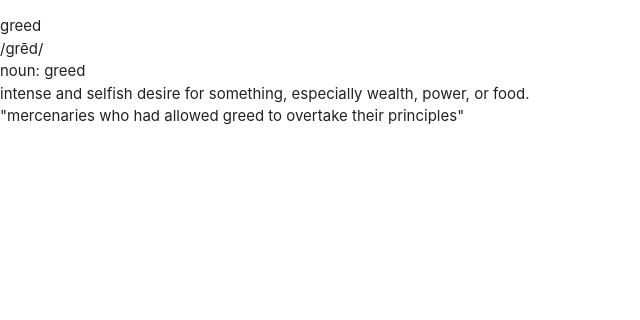
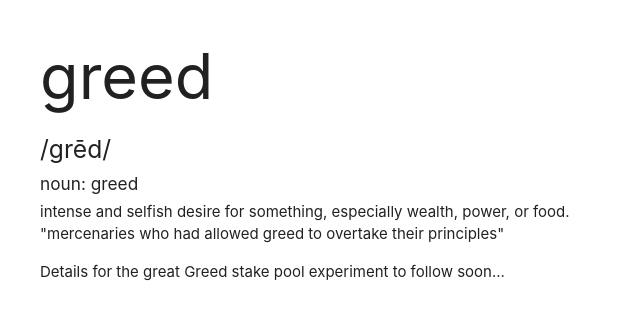
Before and after one commit to greedpool/greedpool-website, a plain HTML site: page index.html in a window 1280 px wide. Shown: the whole page, without its empty margins (0-640 px from the left). Drawn offline with nearby package versions, Linux system fonts and the light colour scheme.

Commit message:
20200831

```diff
--- a/index.html
+++ b/index.html
@@ -11,16 +11,23 @@
   <title>Greed Pool [GREED]</title>
 </head>
 
+<style type="text/css">
+  body {
+   margin: 40px;
+  }
+</style>
+
 <body>
 
   <div>
     <p>
-    greed <br>
-    /ɡrēd/ <br>
-    noun: greed <br>
+    <h1>greed</h1>
+    <h5>/ɡrēd/</h5>
+    <h6>noun: greed</h6>
         intense and selfish desire for something, especially wealth, power, or food. <br>
         "mercenaries who had allowed greed to overtake their principles" <br>
     </p>
+    <p>Details for the great Greed stake pool experiment to follow soon...</p>
   </div>
 
   <script src="https://cdnjs.cloudflare.com/ajax/libs/materialize/1.0.0/js/materialize.min.js"></script>
```
